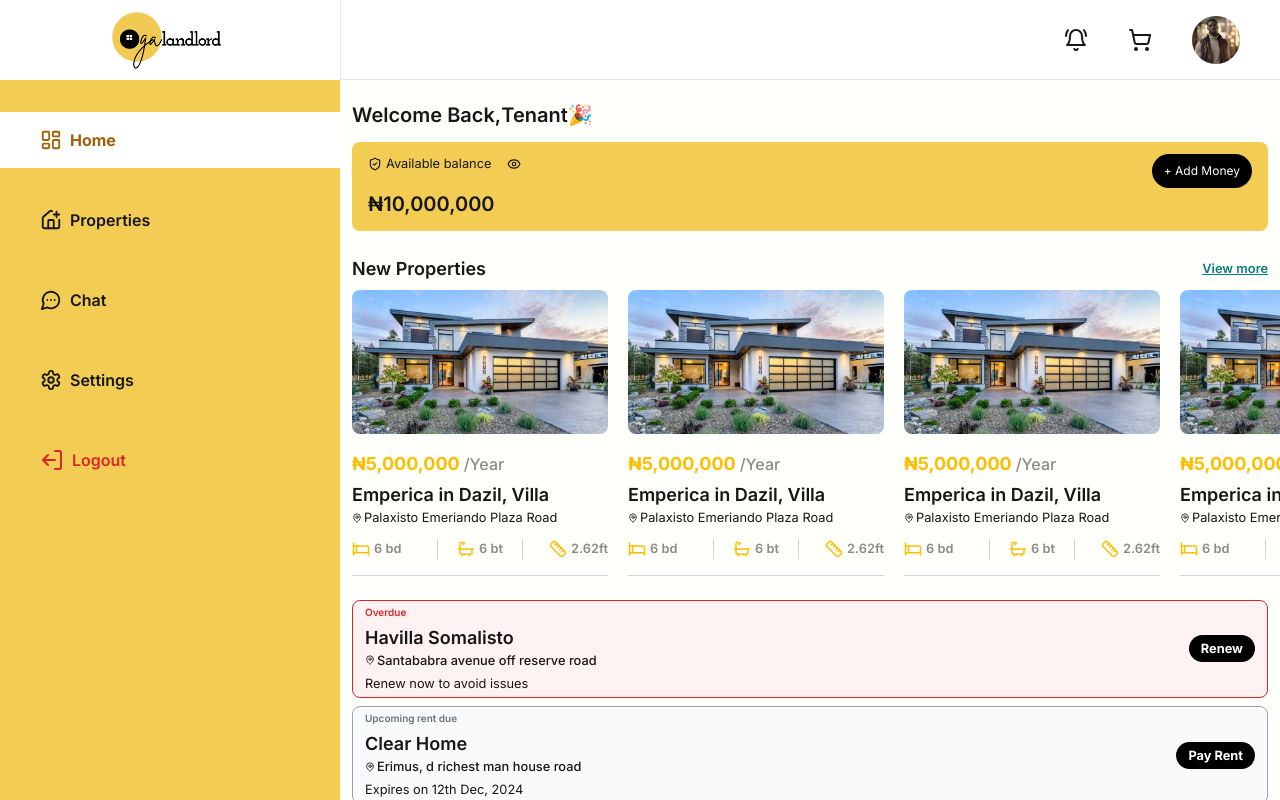
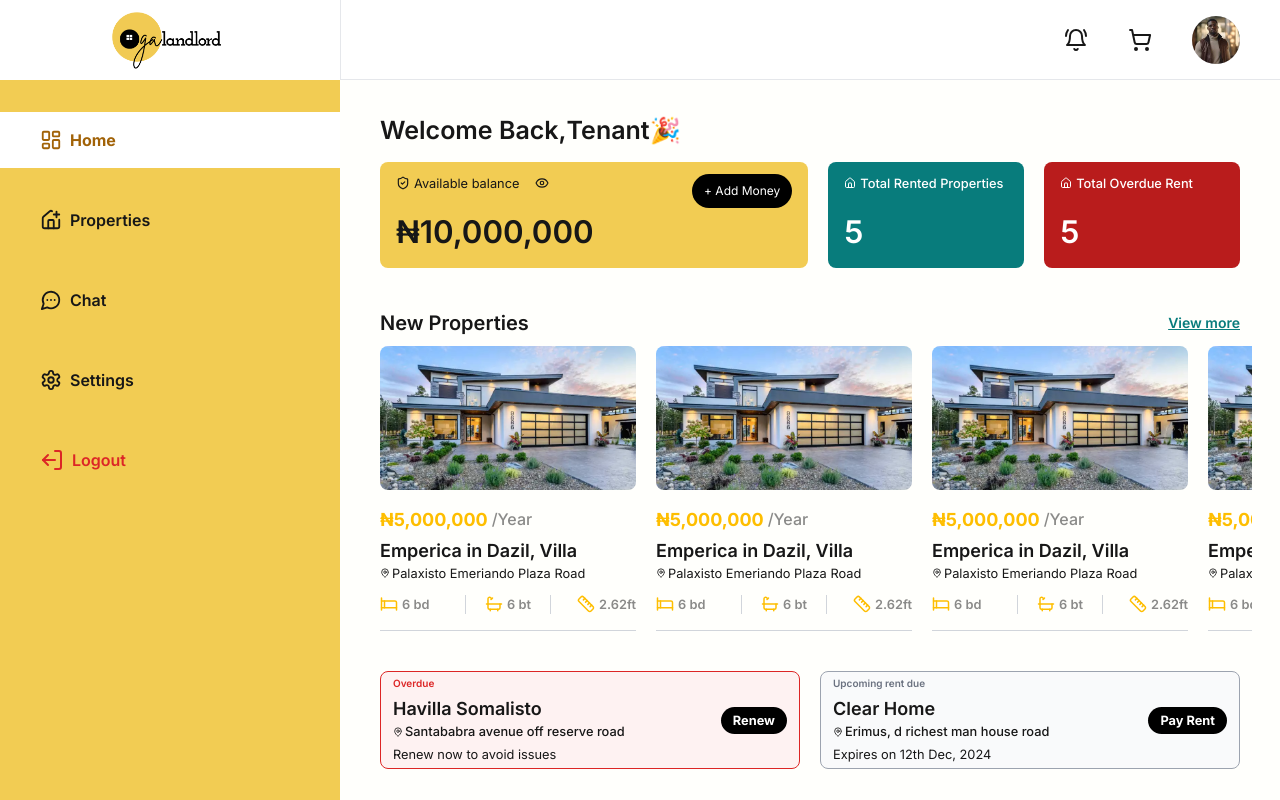
Before and after one commit to dev-enthusias/text-landlord, a Next.js app: page /dashboard in a window 1280 px wide. Built offline with nearby package versions, Linux system fonts and the light colour scheme.

Commit message:
feature: improve dashboard home UI for responsivity

```diff
--- a/src/app/dashboard/chat/sidebar.tsx
+++ b/src/app/dashboard/chat/sidebar.tsx
@@ -41,7 +41,7 @@ export default function Friends() {
   );
 }
 
-const FriendCard = () => {
+export const FriendCard = () => {
   return (
     <Link href="/dashboard/chat/id">
       <article className="flex items-center gap-x-3.5 rounded-lg px-3.5 py-2 text-[#09132C] hover:bg-primary">
--- a/src/app/dashboard/client-component.tsx
+++ b/src/app/dashboard/client-component.tsx
@@ -11,7 +11,7 @@ export function WalletOverview() {
   const [isVisible, setVisibility] = useState(true);
 
   return (
-    <section className="flex items-start justify-between rounded-lg bg-primary px-4 py-3">
+    <section className="flex w-full items-start justify-between rounded-lg bg-primary px-4 py-3">
       <div>
         <div className="mb-4 flex items-center gap-x-4">
           <p className="flex items-center gap-x-1 text-sm">
@@ -22,7 +22,7 @@ export function WalletOverview() {
             {isVisible ? <EyeIcon size={14} /> : <EyeOffIcon size={14} />}
           </button>
         </div>
-        <p className="text-xl font-semibold">
+        <p className="text-xl lg:text-3xl font-semibold">
           {isVisible ? "₦10,000,000" : "****"}
         </p>
       </div>
--- a/src/app/dashboard/layout.tsx
+++ b/src/app/dashboard/layout.tsx
@@ -1,4 +1,5 @@
 import Sidebar from "@/components/general/sidebar";
+import Topbar from "@/components/general/topbar";
 
 export default function DashboardLayout({
   children,
@@ -8,7 +9,12 @@ export default function DashboardLayout({
   return (
     <section className="flex max-h-dvh min-h-dvh overflow-hidden bg-yellow-50/[15%]">
       <Sidebar />
-      <div className="grow overflow-y-auto">{children}</div>
+      <div className="grow overflow-y-auto">
+        <div className="hidden lg:block">
+          <Topbar />
+        </div>
+        {children}
+      </div>
     </section>
   );
 }
--- a/src/app/dashboard/page.tsx
+++ b/src/app/dashboard/page.tsx
@@ -1,39 +1,44 @@
 import Link from "next/link";
-import { MapPin } from "lucide-react";
+import { HomeIcon, MapPin } from "lucide-react";
 import { WalletOverview } from "./client-component";
 import PropertyCard from "@/components/general/property-card";
 import { routes } from "@/constants/routes";
 import TransactionCard from "@/components/general/transaction-card";
 import Topbar from "@/components/general/topbar";
 import Menu from "@/components/general/footer-menu";
+import { FriendCard } from "./chat/sidebar";
 
 export default function DashboardHomePage() {
   return (
     <>
+      <div className="lg:hidden">
         <Topbar />
+      </div>
 
-      <main className="px-3 pb-24 pt-5">
-        <h1 className="mb-3 flex items-center text-xl">
+      <main className="px-3 pb-24 pt-5 lg:px-10 lg:pt-8">
+        <h1 className="mb-3 flex items-center text-xl lg:text-2xl">
           <span className="font-semibold">Welcome Back,</span>
           <span className="font-semibold">Tenant</span>
           <span className="">🎉</span>
         </h1>
 
-        <div className="space-y-6">
+        <div className="space-y-6 lg:space-y-10">
+          <div className="flex gap-x-5">
             <WalletOverview />
+            <Summary />
+          </div>
 
           <section className="-mx-3">
             <div className="mb-2 flex items-center justify-between px-3 font-semibold">
-              <h2 className="text-lg">New Properties</h2>
+              <h2 className="text-lg lg:text-xl">New Properties</h2>
               <Link
                 href={routes.DASHBOARDPROPERTIES}
-                className="text-sm text-accent underline"
+                className="text-sm text-accent underline lg:text-[14px]"
               >
                 View more
               </Link>
             </div>
-            <div className="no-scrollbar flex w-full gap-x-5 overflow-x-scroll px-3">
-              <PropertyCard />
+            <div className="no-scrollbar flex w-full gap-x-5 overflow-x-scroll px-3 lg:justify-between">
               <PropertyCard />
               <PropertyCard />
               <PropertyCard />
@@ -41,29 +46,46 @@ export default function DashboardHomePage() {
             </div>
           </section>
 
-          <div className="space-y-2">
+          <div className="flex flex-col gap-y-2 lg:flex-row lg:gap-x-5">
             <RentNotification />
             <UpcomingRentNotification />
           </div>
 
-          <section>
-            <div className="mb-2 flex items-center justify-between font-semibold">
-              <h2 className="text-lg">Recent transactions</h2>
+          <div className="grid-cols-5 gap-x-20 lg:grid">
+            <section className="col-span-2 hidden rounded-lg lg:block lg:border lg:bg-white">
+              <div className="mb-2 flex items-center justify-between font-semibold lg:border-b lg:px-5 lg:py-5">
+                <h2 className="text-lg lg:text-xl">Chats</h2>
                 <Link
-                href={routes.DASHBOARDHISTORY}
-                className="text-sm text-accent underline"
+                  href={routes.DASHBOARDCHAT}
+                  className="text-sm text-accent underline lg:text-[14px]"
                 >
                   View all
                 </Link>
               </div>
-            <div className="no-scrollbar grid w-full gap-y-5 overflow-x-scroll">
+              <div className="no-scrollbar grid w-full gap-y-5 overflow-x-scroll lg:px-5">
+                <FriendCard />
+                <FriendCard />
+                <FriendCard />
+              </div>
+            </section>
+
+            <section className="col-span-3 lg:border lg:bg-white">
+              <div className="mb-2 flex items-center justify-between font-semibold lg:border-b lg:px-5 lg:py-5">
+                <h2 className="text-lg lg:text-xl">Recent transactions</h2>
+                <Link
+                  href={routes.DASHBOARDHISTORY}
+                  className="text-sm text-accent underline lg:text-[14px]"
+                >
+                  View all
+                </Link>
+              </div>
+              <div className="no-scrollbar grid w-full gap-y-5 overflow-x-scroll lg:px-5">
                 <TransactionCard status="credit" />
                 <TransactionCard status="credit" />
                 <TransactionCard status="debit" />
-              <TransactionCard status="debit" />
-              <TransactionCard status="credit" />
               </div>
             </section>
+          </div>
         </div>
       </main>
 
@@ -75,7 +97,7 @@ export default function DashboardHomePage() {
 // Dynamically set on card to display data
 function RentNotification() {
   return (
-    <article className="flex items-center justify-between gap-x-2 rounded-lg border border-red-600 bg-red-50 px-3 py-1">
+    <article className="flex w-full max-w-[540px] items-center justify-between gap-x-2 rounded-lg border border-red-600 bg-red-50 px-3 py-1">
       <div>
         <p className="mb-1 text-xxs font-semibold text-red-600">Overdue</p>
         <h3 className="text-lg font-semibold">Havilla Somalisto</h3>
@@ -94,7 +116,7 @@ function RentNotification() {
 
 function UpcomingRentNotification() {
   return (
-    <article className="flex items-center justify-between gap-x-2 rounded-lg border border-gray-400 bg-gray-50 px-3 py-1">
+    <article className="flex w-full max-w-[540px] items-center justify-between gap-x-2 rounded-lg border border-gray-400 bg-gray-50 px-3 py-1">
       <div>
         <p className="mb-1 text-xxs font-semibold text-gray-500">
           Upcoming rent due
@@ -112,3 +134,24 @@ function UpcomingRentNotification() {
     </article>
   );
 }
+
+function Summary() {
+  return (
+    <div className="hidden w-full justify-between gap-x-5 lg:flex">
+      <article className="flex w-full flex-col justify-between rounded-lg bg-accent px-4 py-3 text-white">
+        <h3 className="flex items-center gap-x-1 text-sm font-medium">
+          <HomeIcon size={12} /> Total Rented Properties
+        </h3>
+        <p className="text-3xl font-semibold">5</p>
+      </article>
+
+      <article className="flex w-full flex-col justify-between rounded-lg bg-red-700 px-4 py-3 text-white">
+        <h3 className="flex items-center gap-x-1 text-sm font-medium">
+          <HomeIcon size={12} />
+          Total Overdue Rent
+        </h3>
+        <p className="text-3xl font-semibold">5</p>
+      </article>
+    </div>
+  );
+}
```
Lines whose indentation alone changed are shown as unchanged.
